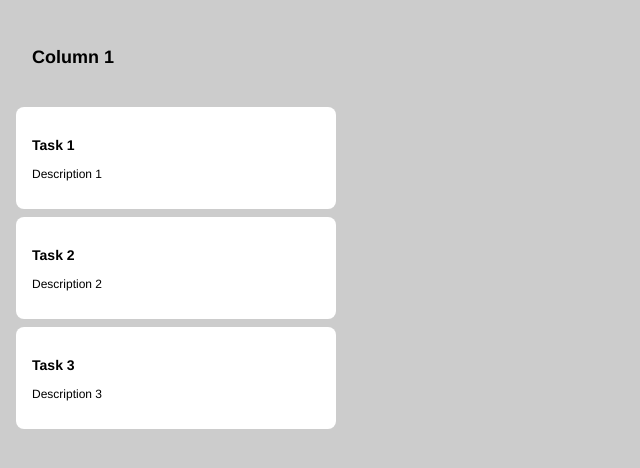
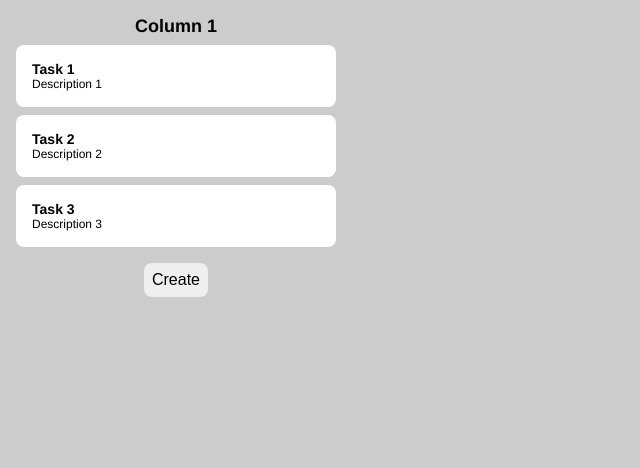
Before and after one commit to surionah/basic-to-do-list, a React (Vite) app: page / in a window 1280 px wide. Shown: the top 468 px of the page, without its empty margins (0-640 px from the left). Built offline with nearby package versions, Linux system fonts and the light colour scheme.

Commit message:
Fix styles and move Create card button

```diff
--- a/src/components/Button/Button.css
+++ b/src/components/Button/Button.css
@@ -2,11 +2,10 @@
   border: none;
   border-radius: .5rem;
   font-size: 1.5rem;
-  font-weight: 700;
-  display: none;
   font-size: 1rem;
   font-weight: 400;
   padding: .5rem;
+  margin: 1rem;
   transition: transform .3s, font-weight .2s;
 }
 
--- a/src/components/Card/Card.css
+++ b/src/components/Card/Card.css
@@ -3,4 +3,5 @@
   background-color: white;
   margin-top: .5rem;
   border-radius: .5rem;
+  width: 100%;
 }
--- a/src/components/Column/Column.css
+++ b/src/components/Column/Column.css
@@ -1,15 +1,7 @@
 .column {
   margin: 1rem;
   width: 20rem;
-}
-
-.column__header {
-  padding: 1rem;
   display: flex;
-  justify-content: space-between;
+  flex-direction: column;
   align-items: center;
 }
-
-.column__header:hover .btn {
-  display: block;
-}
--- a/src/components/Column/Column.jsx
+++ b/src/components/Column/Column.jsx
@@ -9,13 +9,11 @@ import './Column.css'
 const Column = () => {
   return (
     <div className='column'>
-      <div className='column__header'>
-        <h2>Column 1</h2>
-        <Button tooltip='Create new' label='Create' />
-      </div>
+      <h2>Column 1</h2>
       {data.map((card) => (
         <Card title={card.title} description={card.description} key={card.id} />
-      ))}
+        ))}
+      <Button tooltip='Create new' label='Create' />
     </div>
   )
 }
--- a/src/index.css
+++ b/src/index.css
@@ -1,8 +1,11 @@
 body {
   width: 100vw;
-  margin: 0;
-  box-sizing: border-box;
   font-family: 'Helvetica Neue', sans-serif;
   font-size: 12px;
   background-color: #00000033;
 }
+
+* {
+  margin: 0;
+  box-sizing: border-box;
+}
```
